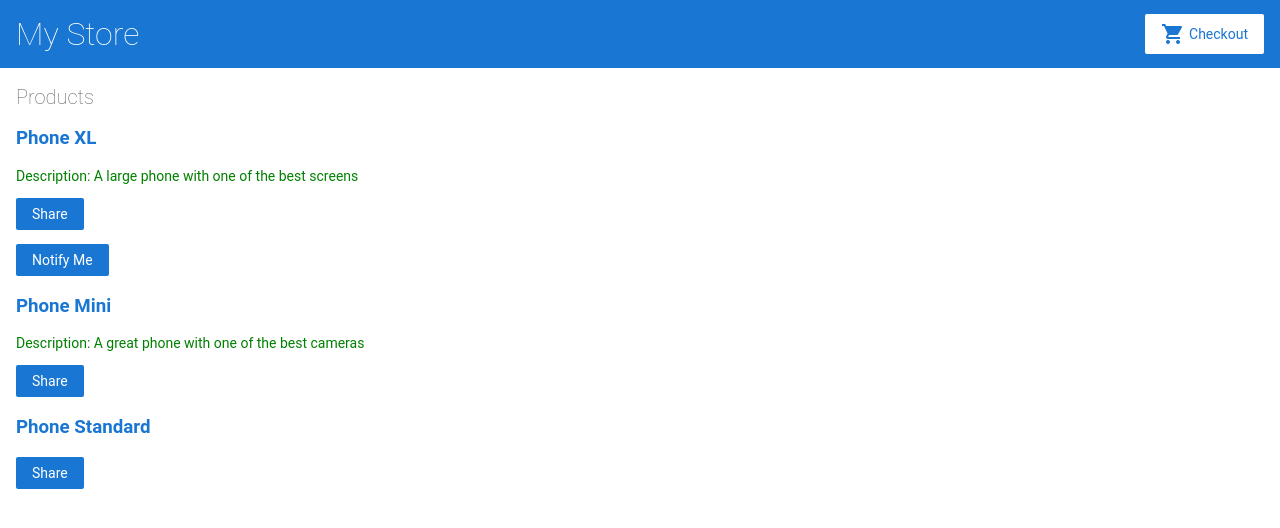
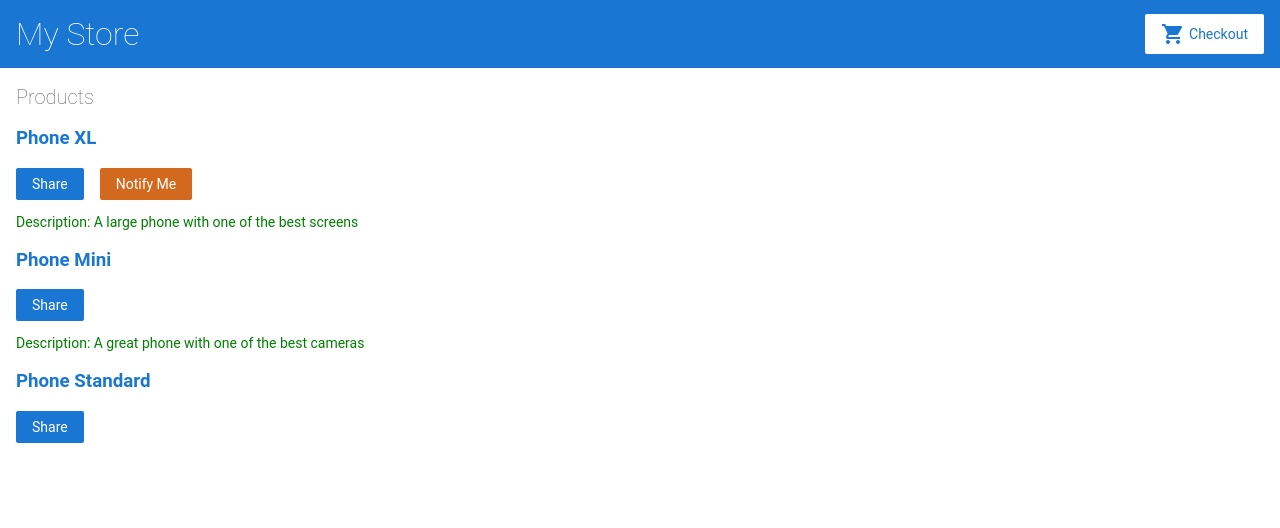
Before and after one commit to SuiyZell/SuiyZell_Angular_Journey, an Angular app: page / in a window 1280 px wide. Shown: the top 528 px of the page. Built offline with nearby package versions, Linux system fonts and the light colour scheme.

Commit message:
界面美化

```diff
--- a/src/app/product-alerts/product-alerts.component.css
+++ b/src/app/product-alerts/product-alerts.component.css
@@ -0,0 +1,4 @@
+.notify {
+    margin-left: 1rem;
+    background-color: chocolate;
+}
--- a/src/app/product-alerts/product-alerts.component.html
+++ b/src/app/product-alerts/product-alerts.component.html
@@ -1,3 +1,3 @@
-<p *ngIf="product && product.price>700">
-    <button type="button" (click)="notify.emit()">Notify Me</button>
-</p>
+<span *ngIf="product && product.price>700">
+    <button type="button" (click)="notify.emit()" class="notify">Notify Me</button>
+</span>
--- a/src/app/product-details/product-details.component.html
+++ b/src/app/product-details/product-details.component.html
@@ -1,7 +1,7 @@
 <h2>产品详细</h2>
-<div *ngIf="product">
-    <h3>{{product.name}}</h3>
-    <h4>{{product.price | currency}}</h4>
-    <p>{{product.description}}</p>
+<div *ngIf="product" style="margin-top: 1rem">
+    <span style="color: chocolate; font-size: 1.2rem">{{product.name}}</span>
+    <span style="margin-left: 1rem; color: gold">{{product.price | currency}}</span>
+    <p style="color: green">{{product.description}}</p>
     <button type="button" (click)="addToCart(product)">添加到购物车</button>
 </div>
--- a/src/app/product-list/product-list.component.html
+++ b/src/app/product-list/product-list.component.html
@@ -7,16 +7,14 @@
             {{ product.name }}
         </a>
     </h3>
-
-    <p *ngIf="product.description" style="color:green">
-        Description: {{ product.description }}
-    </p>
     <button type="button" (click)="share()">Share</button>
-
     <app-product-alerts
             [product]="product"
             (notify)="onNotify()">
     </app-product-alerts>
+    <p *ngIf="product.description" style="color:green">
+        Description: {{ product.description }}
+    </p>
 </div>
 <!--
 Copyright Google LLC. All Rights Reserved.
```
